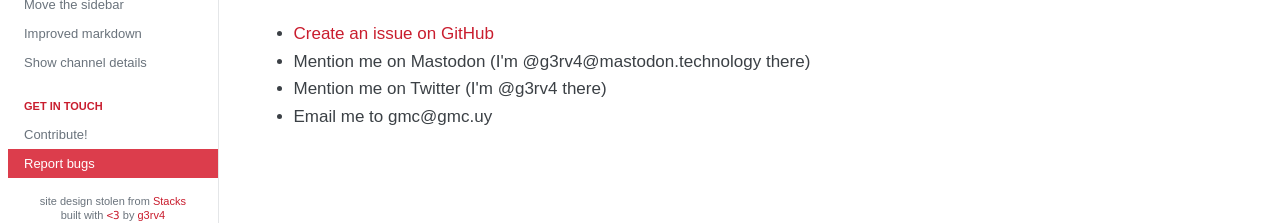
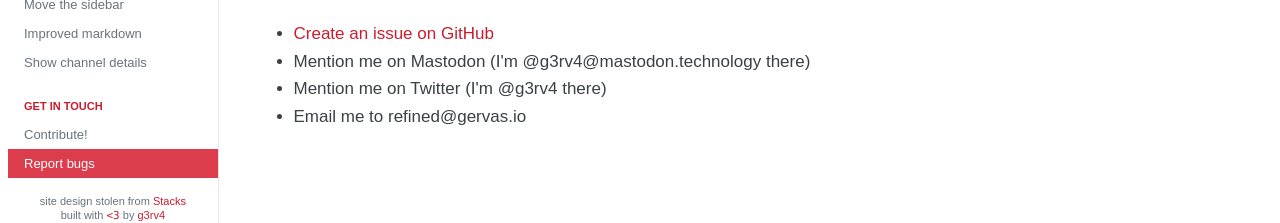
Before and after one commit to g3rv4/refined.chat, a Jekyll site: the page built from bugs.html, in a window 1280 px wide. Shown: the part 677-900 px from the top of the page. Built offline with Jekyll 4.4.1, drawn with Linux system fonts in a browser that asks for light colours.

Commit message:
Change email address

```diff
--- a/bugs.html
+++ b/bugs.html
@@ -21,6 +21,6 @@ description: Did you find a bug? I'm so sorry.
         <li><a href="https://github.com/g3rv4/refined.chat/issues/new">Create an issue on GitHub</a></li>
         <li>Mention me on Mastodon (I'm @g3rv4@mastodon.technology there)</li>
         <li>Mention me on Twitter (I'm @g3rv4 there)</li>
-        <li>Email me to gmc@gmc.uy</li>
+        <li>Email me to refined@gervas.io</li>
     </ul>
 </section>
```
Also changed, not shown: 1 other file.
